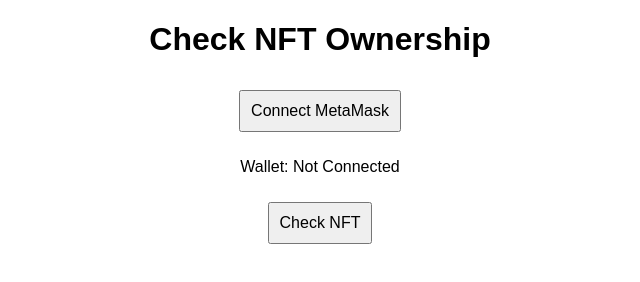
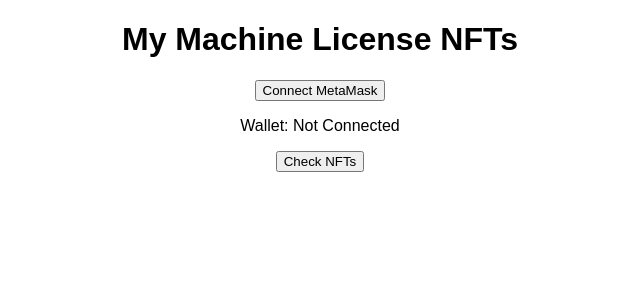
Before and after one commit to YunanL/checkpassport, a plain HTML site: page index.html in a window 1280 px wide. Shown: the whole page, without its empty margins (320-960 px from the left). Drawn offline with Linux system fonts and the light colour scheme.

Commit message:
Update index.html

```diff
--- a/index.html
+++ b/index.html
@@ -1,23 +1,28 @@
 <!DOCTYPE html>
 <html lang="en">
+
 <head>
     <meta charset="UTF-8">
     <meta name="viewport" content="width=device-width, initial-scale=1.0">
-    <title>Check NFT Ownership</title>
+    <title>Check My Machine License</title>
     <script src="https://cdn.jsdelivr.net/npm/web3/dist/web3.min.js"></script>
     <script src="check.js" defer></script>
     <style>
         body { font-family: Arial, sans-serif; text-align: center; }
-        input, button { margin: 10px; padding: 10px; font-size: 16px; }
+        #nft-list { margin-top: 20px; }
+        .nft-item { border: 1px solid #ccc; padding: 15px; margin: 10px; border-radius: 5px; }
     </style>
 </head>
+
 <body>
-    <h1>Check NFT Ownership</h1>
+    <h1>My Machine License NFTs</h1>
 
     <button onclick="connectMetaMask()">Connect MetaMask</button>
     <p id="wallet-address">Wallet: Not Connected</p>
 
-    <button onclick="checkNFTOwnership()">Check NFT</button>
-    <p id="status"></p>
+    <button onclick="loadNFTs()">Check NFTs</button>
+
+    <div id="nft-list"></div>
 </body>
+
 </html>
```
